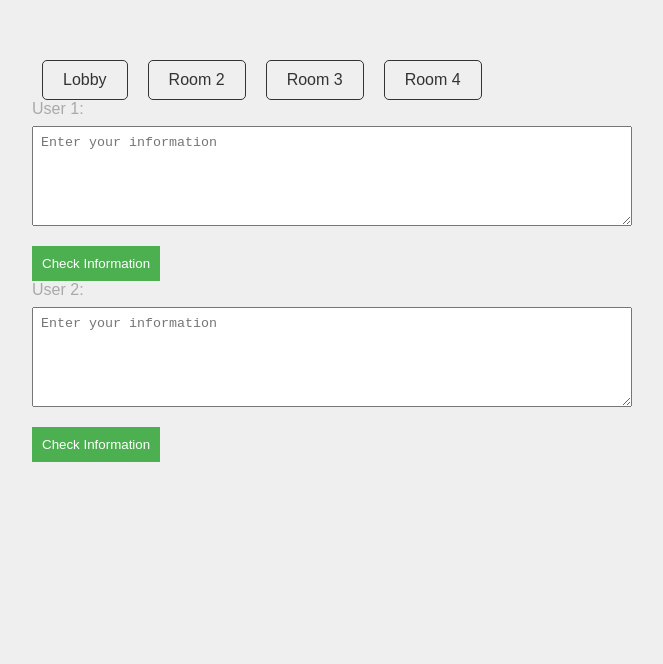
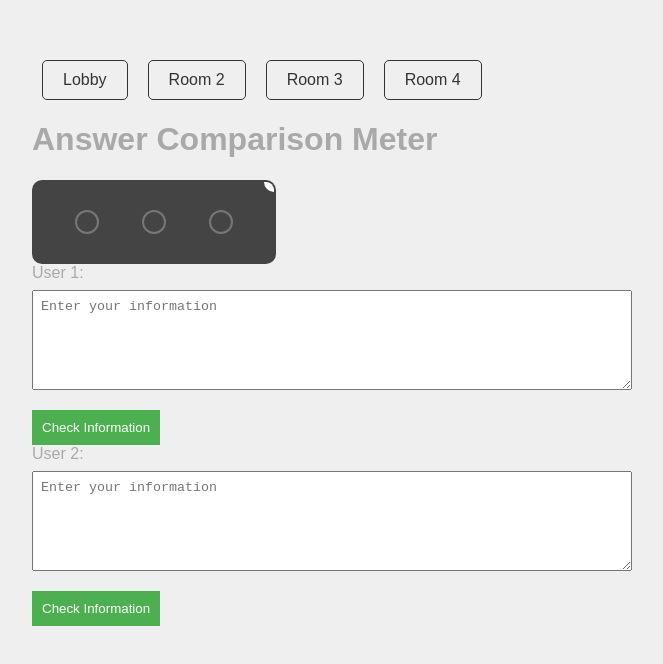
Before and after one commit to mikey448s/BrainTwins, a website: page historyroom1.html in a window 1280 px wide. Shown: the part 874-1538 px from the top of the page, without its empty margins (308-971 px from the left). Before the commit the page ends 1376 px from the top, so only its background shows below. Drawn offline with Linux system fonts and the light colour scheme.

Commit message:
formatting history room 1

```diff
--- a/historyroom1.html
+++ b/historyroom1.html
@@ -61,7 +61,80 @@
         body {
     color: rgb(169, 169, 169);
 }
-    </style>
+
+  /* Styles for the dots */
+  .dots-container {
+    display: flex;
+    justify-content: space-around;
+    align-items: center;
+    width: 200px;
+    height: 40px; /* Adjusted height for vertical alignment */
+    padding: 10px; /* Added padding for horizontal alignment */
+  }
+
+  .dot {
+    width: 20px;
+    height: 20px;
+    border-radius: 50%;
+    border: 2px solid #777; /* Darker grey outline */
+    background-color: transparent;
+    cursor: pointer;
+    z-index: 1; /* Ensure dots are above the box */
+  }
+
+  .filled {
+    background-color: #777; /* Darker grey fill */
+  }
+
+  /* Styles for the outlined box */
+  .outlined-box {
+    border: 2px solid #444; /* Dark grey outline */
+    padding: 10px;
+    margin-top: 20px; /* Adjust as needed */
+    width: fit-content;
+    background-color: #444; /* Dark grey complementary color */
+    color: #fff; /* Text color */
+    position: relative; /* Ensure the dots are positioned relative to the box */
+    text-align: center; /* Center the dots horizontally */
+    border-radius: 10px; /* Rounded corners */
+    overflow: hidden; /* Hide overflow for description */
+  }
+
+  /* Styles for the question mark icon */
+  .info-icon {
+    position: absolute;
+    top: 0;
+    right: 0;
+    margin-top: -10px; /* Adjust as needed */
+    margin-right: -10px; /* Adjust as needed */
+    width: 20px;
+    height: 20px;
+    font-size: 18px;
+    cursor: pointer;
+    background-color: #fff; /* White background */
+    color: #444; /* Dark grey color */
+    border-radius: 50%;
+    display: flex;
+    justify-content: center;
+    align-items: center;
+    z-index: 2; /* Ensure icon is above the content */
+  }
+
+  /* Styles for the description */
+  .description {
+    position: absolute;
+    bottom: -150px;
+    left: 50%;
+    transform: translateX(-50%);
+    width: 200px;
+    background-color: #444; /* Dark grey complementary color */
+    color: #fff; /* Text color */
+    padding: 10px;
+    border-radius: 5px;
+    z-index: 2; /* Ensure description is above the content */
+    display: none; /* Hide description by default */
+  }
+  </style>
 </head>
 <body>
 
@@ -90,6 +163,63 @@
     </ul>
 </nav>
 
+
+</div>
+
+<h1>Answer Comparison Meter</h1>
+
+  <div class="outlined-box" id="outlinedBox">
+    <!-- Question mark icon for description -->
+    <div class="info-icon" onclick="toggleDescription()">?</div>
+
+    <div class="dots-container" id="dotsContainer">
+      <div class="dot" onclick="adjustStrictness(0)" id="dot1"></div>
+      <div class="dot" onclick="adjustStrictness(1)" id="dot2"></div>
+      <div class="dot" onclick="adjustStrictness(2)" id="dot3"></div>
+    </div>
+    <!-- Description of strictness level -->
+    <div class="description" id="description">
+      <p><strong>Strictness Levels:</strong></p>
+      <ul>
+        <li>Level 1: Low strictness</li>
+        <li>Level 2: Medium strictness</li>
+        <li>Level 3: High strictness</li>
+      </ul>
+    </div>
+  </div>
+
+  <script>
+    let strictness = 0; // 0 for not strict, 1 for medium strict, 2 for very strict
+
+    function adjustStrictness(dotIndex) {
+      // Update the strictness level based on the clicked dot
+      strictness = dotIndex + 1;
+
+      // Update the dots' appearance
+      updateDots();
+
+      // Here you can use the strictness value to determine the level of comparison strictness
+      console.log('Strictness level: ', strictness);
+    }
+
+    function updateDots() {
+      // Update the appearance of the dots based on the current strictness level
+      for (let i = 0; i < 3; i++) {
+        let dot = document.getElementById('dot' + (i + 1));
+        if (i < strictness) {
+          dot.classList.add('filled');
+        } else {
+          dot.classList.remove('filled');
+        }
+      }
+    }
+
+    function toggleDescription() {
+      var description = document.getElementById('description');
+      description.style.display = description.style.display === 'block' ? 'none' : 'block';
+    }
+  </script>
+
 <!-- Input Form for User 1 -->
 <label for="user1Input">User 1:</label>
 <textarea id="user1Input" placeholder="Enter your information"></textarea>
@@ -107,5 +237,6 @@
 <!-- JavaScript for Handling Interaction -->
 <script src="script.js"></script>
 
+
 </body>
 </html>
```
